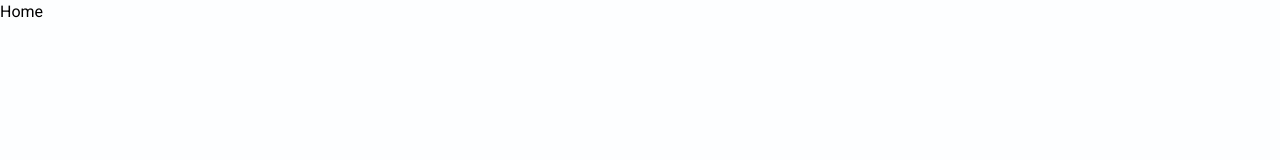
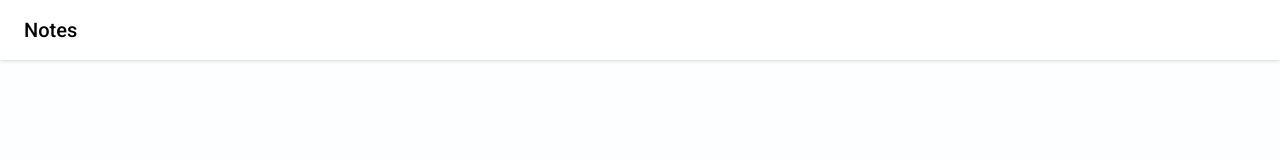
Before and after one commit to pan-cynthia/notely, a React (Vite) app: page / in a window 1280 px wide. Shown: the top 160 px of the page. Built offline with nearby package versions, Linux system fonts and the light colour scheme.

Commit message:
add navbar

```diff
--- /dev/null
+++ b/src/components/NavBar.jsx
@@ -0,0 +1,11 @@
+import React from 'react'
+
+const NavBar = () => {
+  return (
+    <div className="flex items-center justify-between px-6 py-2 bg-white drop-shadow">
+      <h2 className="text-xl font-medium text-black py-2">Notes</h2>
+    </div>
+  )
+}
+
+export default NavBar
--- a/src/pages/Home.jsx
+++ b/src/pages/Home.jsx
@@ -1,8 +1,9 @@
 import React from 'react'
+import NavBar from '../components/NavBar'
 
 const Home = () => {
   return (
-    <div>Home</div>
+    <NavBar/>
   )
 }
 
```
